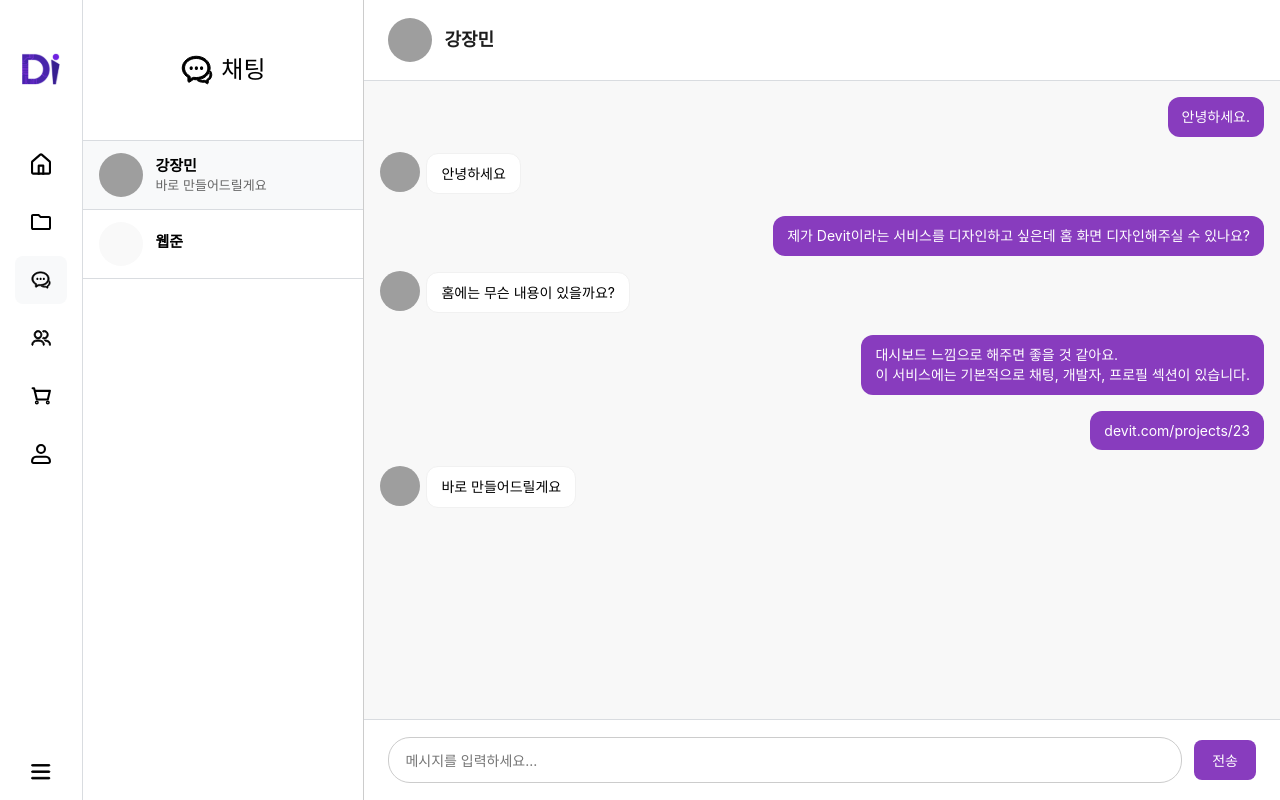
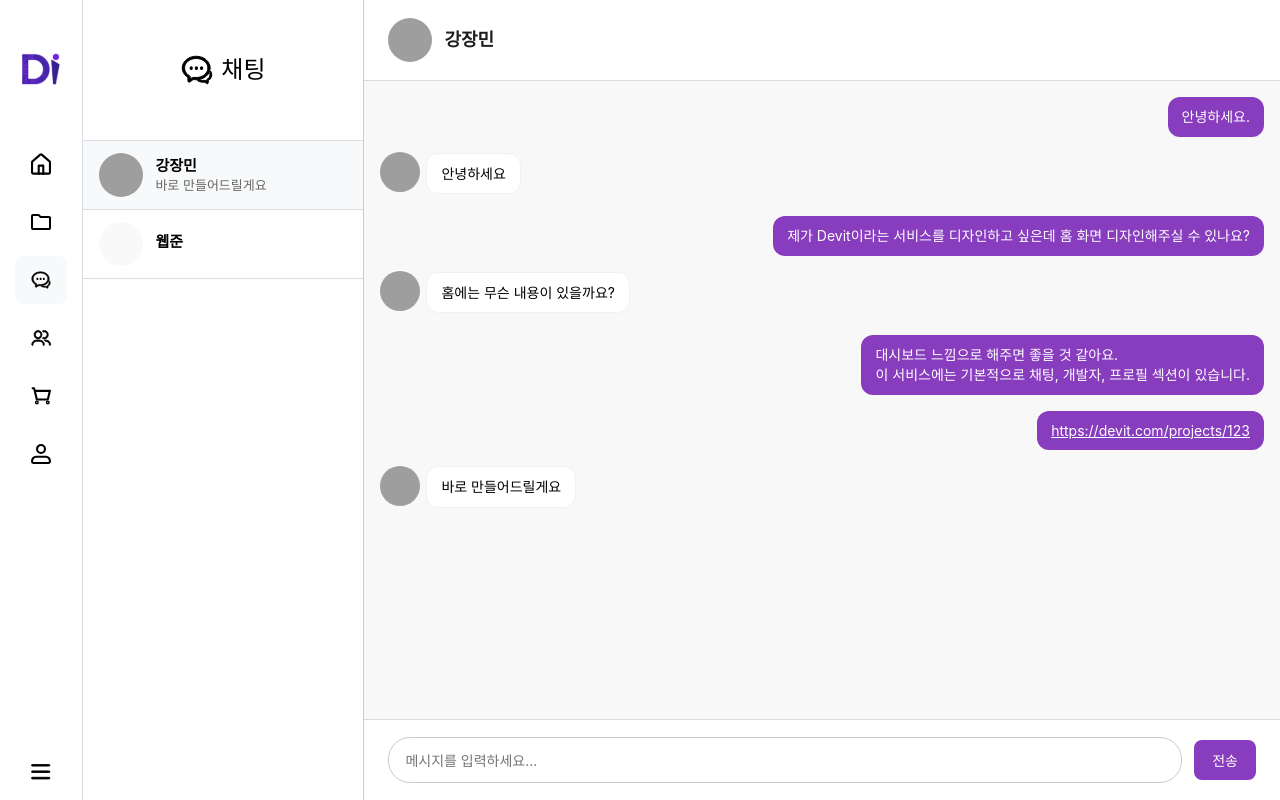
Before and after one commit to technologyaa/Devit-Web, a React (Vite) app: page /chat in a window 1280 px wide. Built offline with nearby package versions, Linux system fonts and the light colour scheme; grey boxes are pictures that could not be loaded.

Commit message:
fix: 채팅 내용 수정

```diff
--- a/src/data/chat-list.js
+++ b/src/data/chat-list.js
@@ -44,7 +44,7 @@ export const chatList = [
       {
         id: 6,
         sender: "나",
-        content: "devit.com/projects/23",
+        content: "https://devit.com/projects/123",
         time: "2025-11-11T08:14:00",
         isMine: true,
       },
```
